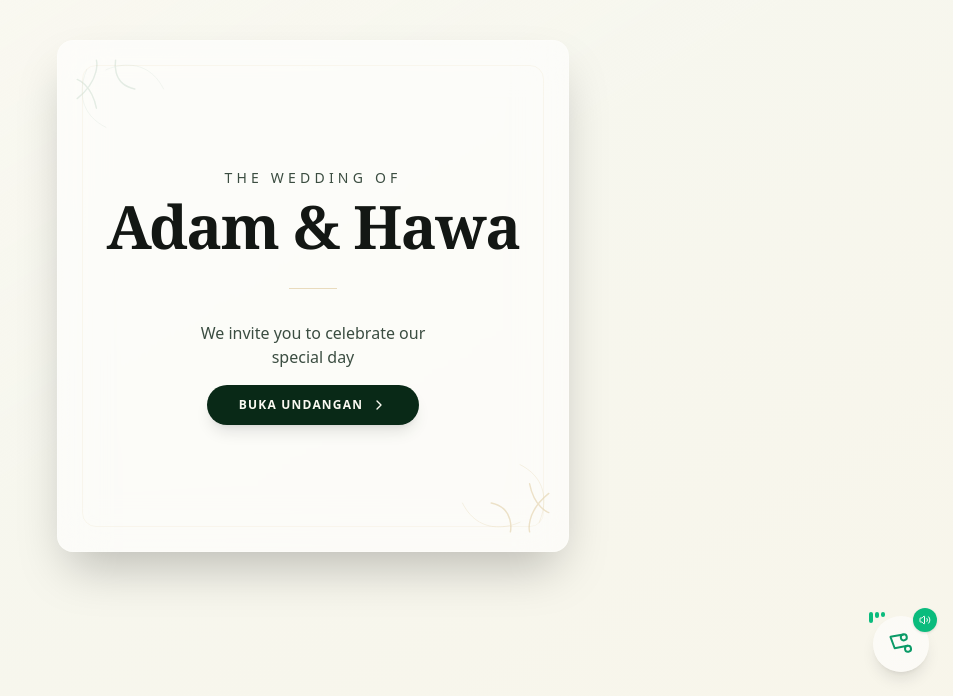
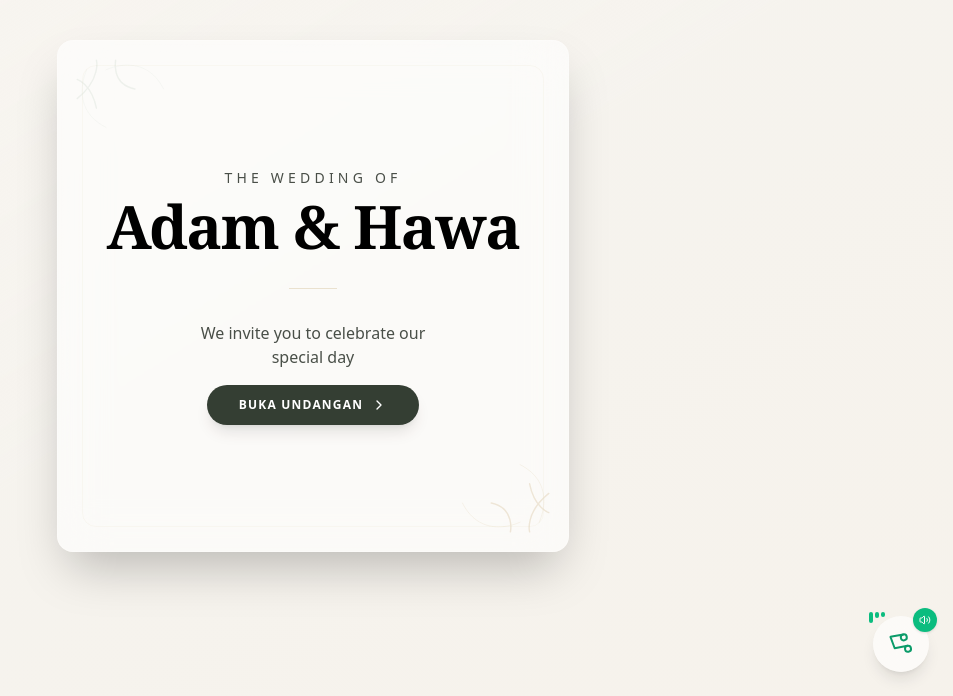
Before and after one commit to Zer0-01/next-sa-invitation, a Next.js app: page / in a window 1280 px wide. Shown: the part 104-800 px from the top of the page, without its empty margins (327-1280 px from the left). Built offline with nearby package versions, Linux system fonts and the light colour scheme; no server answers; the database is empty.

Commit message:
feat: update AGENTS.md with repository guidelines and modify color variables in globals.css

```diff
--- a/src/app/globals.css
+++ b/src/app/globals.css
@@ -47,39 +47,39 @@
 
 :root {
   --radius: 0.625rem;
-  --background: oklch(0.98 0.01 95);
-  --foreground: oklch(0.2 0.01 155);
-  --card: oklch(0.98 0.01 95);
-  --card-foreground: oklch(0.2 0.01 155);
-  --popover: oklch(0.98 0.01 95);
-  --popover-foreground: oklch(0.2 0.01 155);
-  --primary: oklch(0.25 0.05 155);
-  --primary-foreground: oklch(0.98 0.01 95);
-  --secondary: oklch(0.85 0.03 155);
-  --secondary-foreground: oklch(0.25 0.05 155);
-  --muted: oklch(0.92 0.02 155);
-  --muted-foreground: oklch(0.4 0.03 155);
-  --accent: oklch(0.94 0.02 155);
-  --accent-foreground: oklch(0.25 0.05 155);
+  --background: oklch(0.9711 0.0074 80.72);
+  --foreground: oklch(0 0 0);
+  --card: oklch(0.985 0.004 80.72);
+  --card-foreground: oklch(0 0 0);
+  --popover: oklch(0.989 0.003 80.72);
+  --popover-foreground: oklch(0 0 0);
+  --primary: oklch(0.351 0.023 142.61);
+  --primary-foreground: oklch(1 0 89.88);
+  --secondary: oklch(0.934 0.01 96);
+  --secondary-foreground: oklch(0.351 0.023 142.61);
+  --muted: oklch(0.948 0.008 84);
+  --muted-foreground: oklch(0.42 0.015 142.61);
+  --accent: oklch(0.918 0.015 110);
+  --accent-foreground: oklch(0.28 0.018 142.61);
   --destructive: oklch(0.55 0.2 25);
-  --border: oklch(0.85 0.02 155);
-  --input: oklch(0.85 0.02 155);
-  --ring: oklch(0.25 0.05 155);
-  --gold: oklch(0.8 0.08 85);
-  --sage: oklch(0.85 0.03 155);
-  --chart-1: oklch(0.25 0.05 155);
-  --chart-2: oklch(0.8 0.08 85);
-  --chart-3: oklch(0.45 0.05 130);
-  --chart-4: oklch(0.9 0.04 80);
-  --chart-5: oklch(0.25 0.04 140);
-  --sidebar: oklch(0.98 0.01 95);
-  --sidebar-foreground: oklch(0.2 0.01 155);
-  --sidebar-primary: oklch(0.25 0.05 155);
-  --sidebar-primary-foreground: oklch(0.98 0.01 95);
-  --sidebar-accent: oklch(0.92 0.02 155);
-  --sidebar-accent-foreground: oklch(0.25 0.05 155);
-  --sidebar-border: oklch(0.85 0.02 155);
-  --sidebar-ring: oklch(0.25 0.05 155);
+  --border: oklch(0.885 0.008 84);
+  --input: oklch(0.885 0.008 84);
+  --ring: oklch(0.351 0.023 142.61);
+  --gold: oklch(0.84 0.05 84);
+  --sage: oklch(0.9 0.015 142.61);
+  --chart-1: oklch(0.351 0.023 142.61);
+  --chart-2: oklch(0.62 0.05 120);
+  --chart-3: oklch(0.72 0.045 96);
+  --chart-4: oklch(0.52 0.03 155);
+  --chart-5: oklch(0.82 0.03 84);
+  --sidebar: oklch(0.98 0.005 80.72);
+  --sidebar-foreground: oklch(0 0 0);
+  --sidebar-primary: oklch(0.351 0.023 142.61);
+  --sidebar-primary-foreground: oklch(1 0 89.88);
+  --sidebar-accent: oklch(0.934 0.01 96);
+  --sidebar-accent-foreground: oklch(0.351 0.023 142.61);
+  --sidebar-border: oklch(0.885 0.008 84);
+  --sidebar-ring: oklch(0.351 0.023 142.61);
 }
 
 .dark {
```
Also changed, not shown: 2 other files (tests, documents, lock files or other folders).
